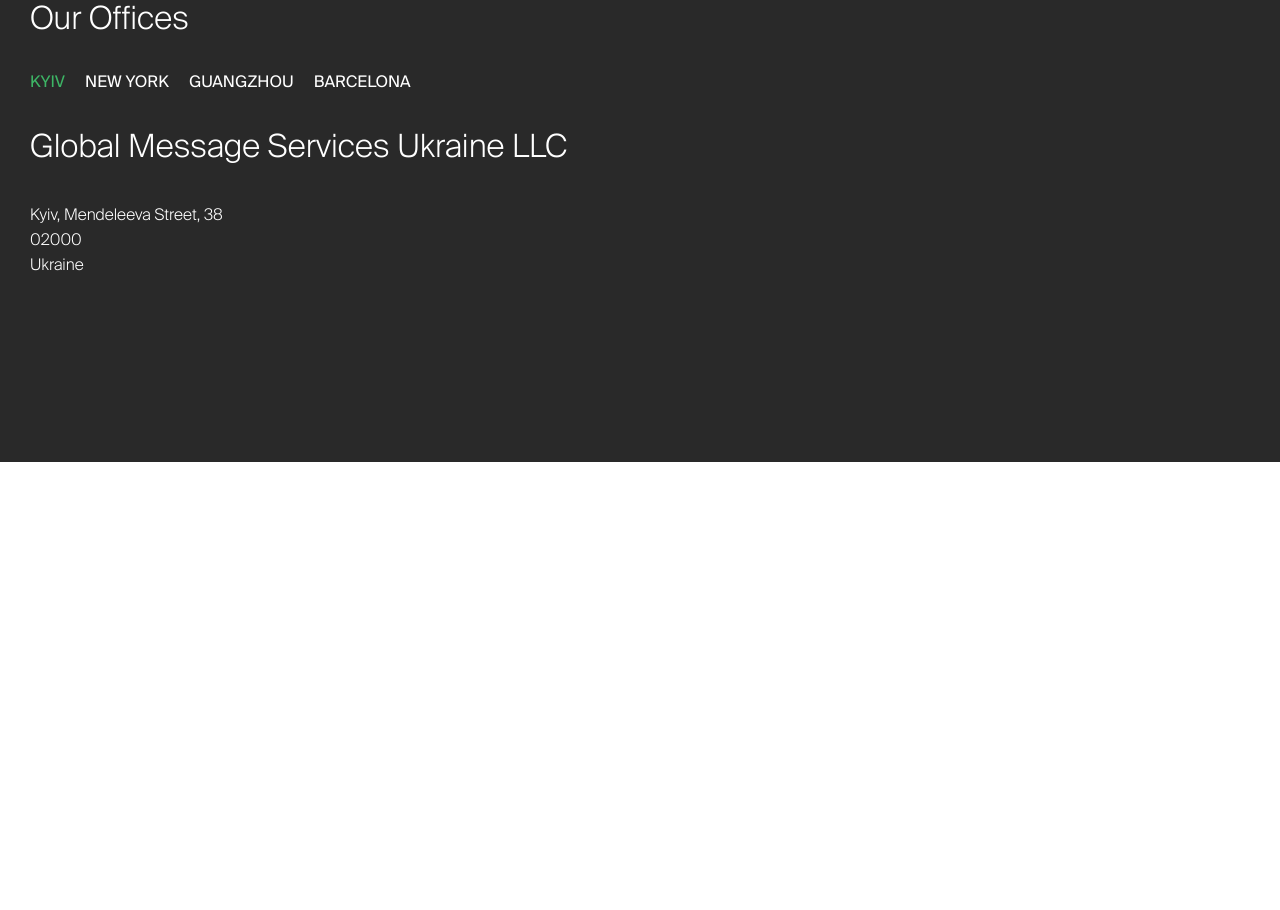
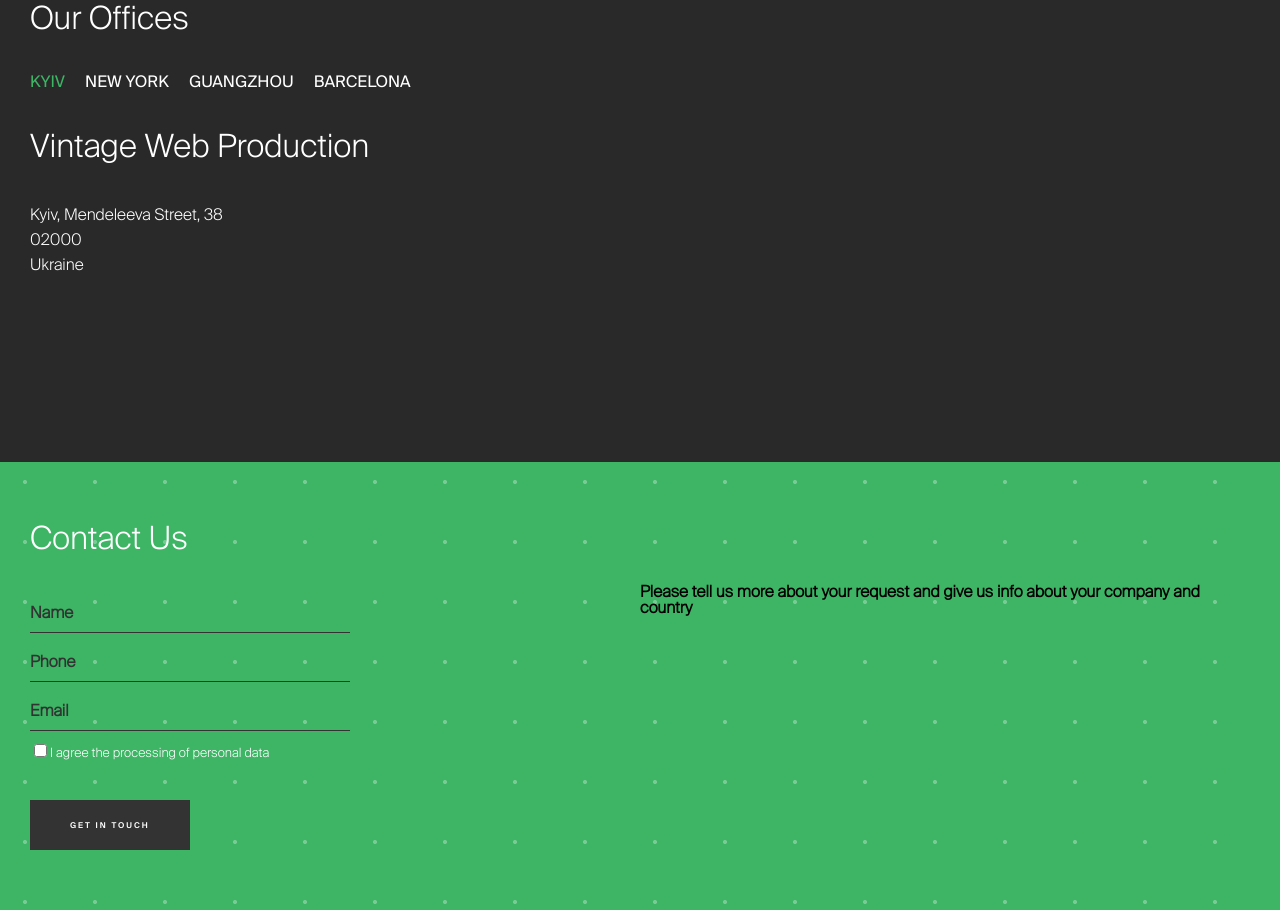
Before and after one commit to radonichn/vintage-test, a Nuxt app: page / in a window 1280 px wide. Shown: the part 480-1390 px from the top of the page. Before the commit the page ends 942 px from the top, so only its background shows below. Built offline with nearby package versions, Linux system fonts and the light colour scheme.

Commit message:
Added contact form; separated form inputs into components

```diff
--- /dev/null
+++ b/components/ContactUs.vue
@@ -0,0 +1,92 @@
+<template>
+  <div class="contact-us">
+    <h2>Contact us</h2>
+
+    <div class="container">
+      <div class="contact-us-form">
+        <form method="POST" @submit.prevent="handleSubmit">
+          <form-group label="Name" type="text" />
+          <form-group label="Phone" type="text" />
+          <form-group label="Email" type="email" />
+          <form-group
+            label="I agree the processing of personal data"
+            type="checkbox"
+          />
+
+          <button type="submit" class="contact-us-submit">
+            get in touch
+          </button>
+        </form>
+      </div>
+      <div class="contact-us-text">
+        <p>
+          Please tell us more about your request and give us info about your
+          company and country
+        </p>
+      </div>
+    </div>
+  </div>
+</template>
+
+<script>
+import FormGroup from '@/components/FormGroup';
+
+export default {
+  components: {
+    FormGroup,
+  },
+  methods: {
+    handleSubmit() {
+      // console.log('success!');
+    },
+  },
+};
+</script>
+
+<style lang="scss" scoped>
+@import '~/assets/scss/variables.scss';
+
+.contact-us {
+  padding: $spacer * 2 $spacer;
+  background-image: radial-gradient(rgba($white, 0.3) 2px, transparent 5%);
+  background-color: $green;
+  background-position: -10px -10px;
+  background-size: 70px 60px;
+
+  h2 {
+    text-transform: capitalize;
+    margin-bottom: $spacer;
+    font-size: 2em;
+    color: $white;
+  }
+
+  &-form,
+  &-text {
+    width: 50%;
+  }
+
+  &-text {
+    font-weight: 600;
+  }
+
+  &-submit {
+    color: $white;
+    background-color: $grey;
+    border: 0;
+    outline: none;
+    transition: background-color 0.3s ease;
+    padding: 20px 40px;
+    text-transform: uppercase;
+    font-family: 'Suisse SemiBold';
+    font-size: 8px;
+    letter-spacing: 2px;
+    margin-top: $spacer;
+    cursor: pointer;
+
+    &:hover {
+      background-color: $dark-grey;
+      color: darken($white, 5);
+    }
+  }
+}
+</style>
--- /dev/null
+++ b/components/FormGroup.vue
@@ -0,0 +1,106 @@
+<template>
+  <div class="form-group">
+    <input
+      :id="label"
+      :type="type"
+      :class="[
+        { 'form-input': type !== 'checkbox' },
+        { 'form-checkbox': type === 'checkbox' },
+      ]"
+      required
+    />
+    <label :for="label" :class="{ 'input-label': type !== 'checkbox' }">{{
+      label
+    }}</label>
+    <div v-if="type !== 'checkbox'" class="form-line"></div>
+  </div>
+</template>
+
+<script>
+export default {
+  props: {
+    label: { required: true, type: String },
+    type: { required: true, type: String },
+  },
+};
+</script>
+
+<style lang="scss" scoped>
+@import '~/assets/scss/variables.scss';
+
+.form {
+  &-group {
+    position: relative;
+    max-width: 320px;
+    margin: $spacer / 3 0;
+
+    &:hover {
+      .input-label {
+        color: $white;
+      }
+
+      .form-line {
+        background-color: $white;
+        width: 100%;
+      }
+    }
+
+    label {
+      font-size: 0.8em;
+      color: $white;
+
+      &.input-label {
+        position: absolute;
+        left: 0;
+        top: 0;
+        line-height: 37px;
+        max-width: 50px;
+        z-index: 1000;
+        font-weight: 600;
+        color: $grey;
+        transition: color 0.3s ease;
+        font-size: 1em;
+      }
+    }
+  }
+
+  &-input {
+    border: none;
+    border-bottom: 1px solid $grey;
+    background: transparent;
+    width: 100%;
+    padding: 10px 0 10px 60px;
+    outline: none;
+    font-size: 1em;
+
+    &:focus {
+      + .input-label {
+        color: $white;
+
+        + .form-line {
+          width: 100%;
+        }
+      }
+    }
+  }
+
+  &-checkbox {
+    &:checked {
+      + label {
+        color: #fff;
+      }
+    }
+  }
+
+  &-line {
+    height: 1px;
+    width: 0px;
+    position: absolute;
+    background-color: $white;
+    display: inline-block;
+    transition: 0.3s width ease-in-out;
+    bottom: 0;
+    left: 0;
+  }
+}
+</style>
--- a/components/Tabs.vue
+++ b/components/Tabs.vue
@@ -39,8 +39,6 @@
   },
   methods: {
     selectTab(tabItem, tabIndex) {
-      console.log(tabItem);
-
       this.$store.dispatch('map/setCoords', tabItem.coords).then(() => {
         setTimeout(() => {
           this.tabs.forEach((tab, index) => {
--- a/components/offices.vue
+++ b/components/offices.vue
@@ -44,7 +44,7 @@
           title: 'Kyiv',
           coords: { lat: 50.4107125, lng: 30.5343028 },
           content: {
-            heading: 'Global Message Services Ukraine LLC',
+            heading: 'Vintage Web Production',
             address: 'Kyiv, Mendeleeva Street, 38',
             zip: '02000',
             country: 'Ukraine',
--- a/pages/index.vue
+++ b/pages/index.vue
@@ -2,17 +2,20 @@
   <div>
     <contacts />
     <offices />
+    <contact-us />
   </div>
 </template>
 
 <script>
-import Contacts from '../components/contacts';
-import Offices from '../components/offices';
+import Contacts from '../components/Contacts';
+import Offices from '../components/Offices';
+import ContactUs from '../components/ContactUs';
 
 export default {
   components: {
     Contacts,
     Offices,
+    ContactUs,
   },
 };
 </script>
```
